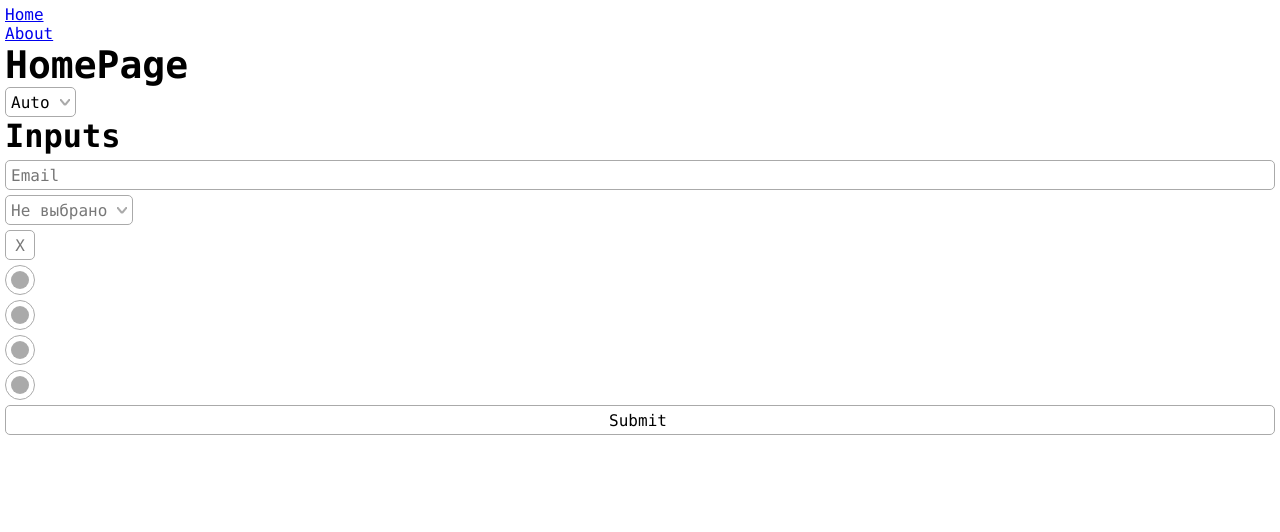
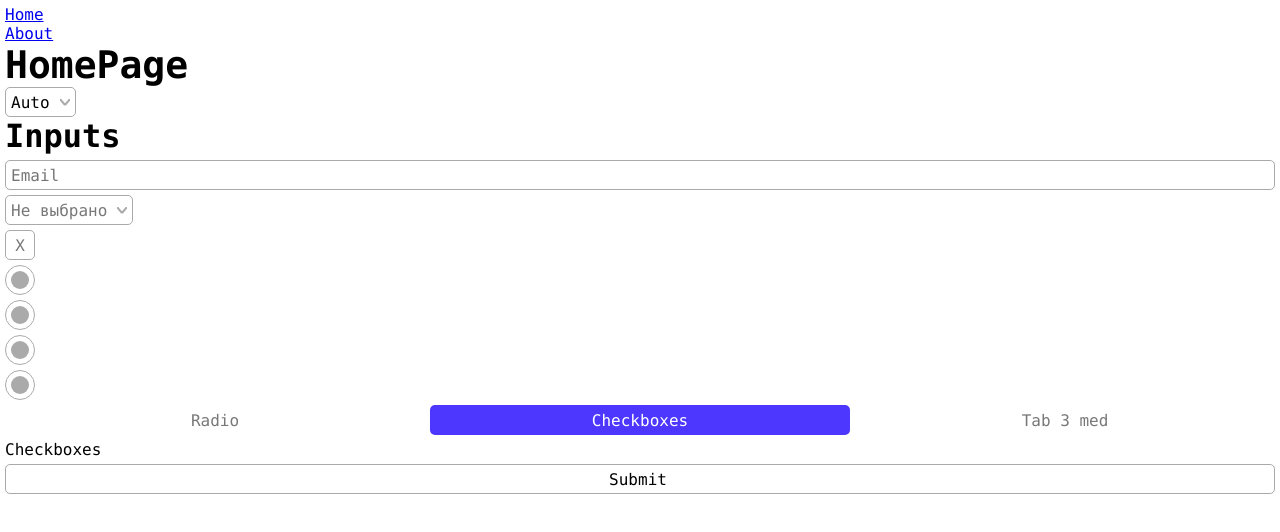
Before and after one commit to VanyaMate/jobfind, a Nuxt app: page / in a window 1280 px wide. Shown: the top 532 px of the page. Built offline with nearby package versions, Linux system fonts and the light colour scheme; what @vanyamate/commiter would draw is missing.

Commit message:
🔥 New feature : UI Kit - Добавил AppTabs

```diff
--- /dev/null
+++ b/components/app/tabs/AppTabs/AppTabs.vue
@@ -0,0 +1,94 @@
+<template>
+    <div class="container">
+        <div
+            :class="['marker', {show: !~selected}]"
+            :style="{ width: itemWidth, transform: `translateX(${markerPosition})` }"
+        />
+        <div
+            v-for="(option, index) in props.options"
+            :key="option"
+            :class="['item', { 'selected': index === selected }]"
+            :style="{ width: itemWidth }"
+            @click="() => selectOption(index)"
+        >
+            {{ option }}
+        </div>
+    </div>
+</template>
+
+<script setup lang="ts">
+import type { HTMLAttributes } from 'vue';
+import type { AppTabItem } from '~/components/app/tabs/AppTabs/types/AppTabs.types';
+
+
+interface Props extends /* @vue-ignore */ HTMLAttributes {
+    options: Array<AppTabItem>;
+    modelValue?: string;
+}
+
+const props          = defineProps<Props>();
+const itemWidth      = ref(`calc((100% - ${ props.options.length - 1 } * var(--offset-small)) / ${ props.options.length })`);
+const index          = props.options.findIndex((item) => item === props.modelValue);
+const selected       = ref<number>(index === -1 ? 0 : index);
+const markerPosition = computed(() => `calc(100% * ${ selected.value } + ${ selected.value } * var(--offset-small))`);
+
+const emits        = defineEmits([ 'update:modelValue' ]);
+const selectOption = function (index: number) {
+    if (index !== selected.value) {
+        selected.value = index;
+        emits('update:modelValue', props.options[index]);
+    }
+};
+
+defineOptions({
+    inheritAttrs: false,
+});
+</script>
+
+<style scoped>
+
+.container {
+    display         : flex;
+    align-items     : center;
+    position        : relative;
+    justify-content : space-between;
+    gap             : var(--offset-small);
+
+    .marker {
+        position      : absolute;
+        background    : var(--primary-color);
+        border-radius : var(--offset-small);
+        height        : var(--all-input-height-medium);
+        z-index       : 1;
+        transform     : translateX(0);
+        transition    : var(--fast);
+
+        &.show {
+            visibility : hidden;
+            opacity    : 0;
+        }
+    }
+
+    .item {
+        position        : relative;
+        z-index         : 2;
+        height          : var(--all-input-height-medium);
+        padding         : 0 var(--offset-small);
+        display         : inline-flex;
+        align-items     : center;
+        justify-content : center;
+        cursor          : pointer;
+        color           : var(--color-invisible);
+        transition      : var(--fast);
+
+        &.selected {
+            color : var(--primary-color-inv);
+        }
+
+        &:hover {
+            color : var(--color-main);
+        }
+    }
+}
+
+</style>
--- /dev/null
+++ b/components/app/tabs/AppTabs/types/AppTabs.types.ts
@@ -0,0 +1 @@
+export type AppTabItem = string;
--- a/pages/index.vue
+++ b/pages/index.vue
@@ -26,6 +26,16 @@
         <AppRadio v-model="lang" v-bind="langProps" value="En"/>
         <AppRadio v-model="lang" v-bind="langProps" value="Fr"/>
         <AppRadio v-model="lang" v-bind="langProps" value="De"/>
+        <AppTabs
+            :options="['Radio', 'Checkboxes', 'Tab 3 med']"
+            v-model="tabs"
+        />
+        <div v-if="tabs === 'Radio'">
+            Radio
+        </div>
+        <div v-else-if="tabs === 'Checkboxes'">
+            Checkboxes
+        </div>
         <AppButton
             type="submit"
             :style-type="AppButtonStyleType.DEFAULT"
@@ -47,13 +57,16 @@ import { AppButtonStyleType } from '~/components/app/buttons/types/AppButtonStyl
 import { useForm } from 'vee-validate';
 import { emailValidator } from '~/lib/validator/email.validator';
 import AppRadio from '~/components/app/inputs/AppRadio/AppRadio.vue';
+import AppTabs from '~/components/app/tabs/AppTabs/AppTabs.vue';
 
+
+const tabs = ref('Checkboxes');
 
 const simpleSchema = {
     email: emailValidator,
 };
 
-const form = useForm<{ email: string, amount: string, rules: boolean, languages: string }>({
+const form = useForm<{ email: string, amount: string, rules: boolean, languages: boolean }>({
     validationSchema: simpleSchema,
 });
 
```
Also changed, not shown: 1 other file (tests, documents, lock files or other folders).
